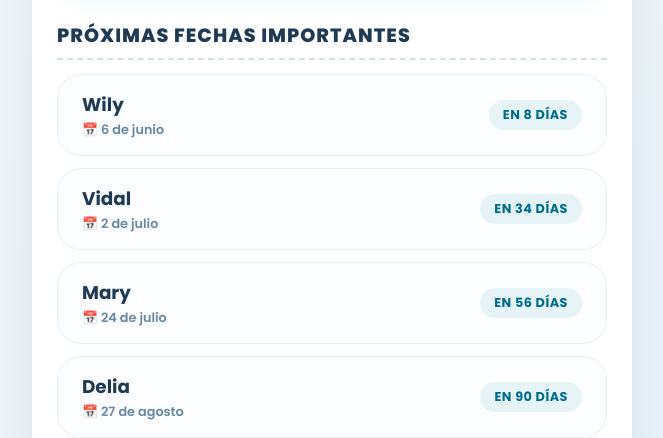
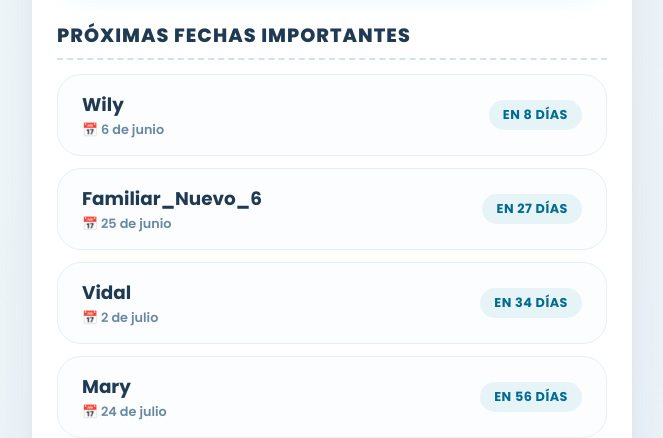
Before and after one commit to Menrup/cumplea-os-familia, a plain HTML site: page index.html in a window 1280 px wide. Shown: the part 382-820 px from the top of the page, without its empty margins (308-971 px from the left). Drawn offline with Linux system fonts and the light colour scheme.

Commit message:
Update index.html

```diff
--- a/index.html
+++ b/index.html
@@ -3,9 +3,8 @@
 <head>
     <meta charset="UTF-8">
     <meta name="viewport" content="width=device-width, initial-scale=1.0, user-scalable=yes">
-    <title>🎉 Cumpleaños Familia Mendoza Rupay 🎉</title>
+    <title>🎉 Cumpleaños Mágico Familiar 🎉</title>
 
-    <!-- Importación de la tipografía premium Poppins -->
     <link rel="preconnect" href="https://fonts.googleapis.com">
     <link rel="preconnect" href="https://fonts.gstatic.com" crossorigin>
     <link href="https://fonts.googleapis.com/css2?family=Poppins:wght@400;600;700;800;900&display=swap" rel="stylesheet">
@@ -50,7 +49,7 @@
             color: white;
         }
 
-        /* Título en Poppins: Recto, imponente y muy elegante */
+        /* Título en Poppins: Recto, imponente y elegante */
         .header h1 {
             font-size: 2.1rem;
             font-weight: 900;
@@ -236,7 +235,7 @@
             letter-spacing: 0.3px;
         }
 
-        /* Capa de partículas mágicas exclusivas */
+        /* Capa de partículas e imanes flotantes interactivos */
         .animation-layer {
             position: fixed;
             top: 0;
@@ -308,39 +307,106 @@
 
 <script>
     // =========================================================================
-    //  LISTA CON EFECTOS TEMÁTICOS PERSONALIZADOS Y EXCLUSIVOS POR INTEGRANTE
+    //  LISTA CON EFECTOS TEMÁTICOS PERSONALIZADOS Y EXCLUSIVOS (20 PERSONAS)
     // =========================================================================
     const birthdays = [
+        // --- Integrantes Actuales ---
         { nombre: "Jesús", mes: 5, dia: 11, año: 1985, efecto: "galaxia" },
         { nombre: "Wily", mes: 6, dia: 6, año: null, efecto: "carnaval" },
         { nombre: "Vidal", mes: 7, dia: 2, año: null, efecto: "criollo" },
         { nombre: "Mary", mes: 7, dia: 24, año: null, efecto: "bosque" },
-        { nombre: "Delia", mes: 8, dia: 27, año: null, efecto: "carnaval" },
+        { nombre: "Delia", mes: 8, dia: 27, año: null, efecto: "realeza" },
         { nombre: "Rebeca", mes: 8, dia: 28, año: null, efecto: "oceano" },
-        { nombre: "Moisés", mes: 8, dia: 30, año: null, efecto: "oceano" },
-        { nombre: "Gregoria", mes: 10, dia: 28, año: null, efecto: "criollo" },
-        { nombre: "Raquel", mes: 11, dia: 11, año: null, efecto: "galaxia" },
+        { nombre: "Moisés", mes: 8, dia: 30, año: null, efecto: "universo" },
+        { nombre: "Gregoria", mes: 10, dia: 28, año: null, efecto: "atardecer" },
+        { nombre: "Raquel", mes: 11, dia: 11, año: null, efecto: "aurora" },
         { nombre: "Ely", mes: 11, dia: 24, año: null, efecto: "primavera" },
-        { nombre: "Deisy", mes: 11, dia: 30, año: null, efecto: "bosque" },
-        { nombre: "Jean", mes: 05, dia: 28, año: null, efecto: "bosque" }
+        { nombre: "Deisy", mes: 11, dia: 30, año: null, efecto: "dulces" },
+
+        // --- Espacios listos para 9 nuevos integrantes (Hombres, Mujeres y Variados) ---
+        { nombre: "Familiar_Nuevo_1", mes: 1, dia: 15, año: null, efecto: "pica_pica" },
+        { nombre: "Familiar_Nuevo_2", mes: 2, dia: 20, año: null, efecto: "estrellas_cielo" },
+        { nombre: "Familiar_Nuevo_3", mes: 3, dia: 10, año: null, efecto: "nubes_color" },
+        { nombre: "Familiar_Nuevo_4", mes: 4, dia: 5, año: null, efecto: "diamantes" },
+        { nombre: "Familiar_Nuevo_5", mes: 5, dia: 18, año: null, efecto: "neon_retro" },
+        { nombre: "Familiar_Nuevo_6", mes: 6, dia: 25, año: null, efecto: "futbol" },
+        { nombre: "Familiar_Nuevo_7", mes: 9, dia: 12, año: null, efecto: "videojuegos" },
+        { nombre: "Familiar_Nuevo_8", mes: 12, dia: 8, año: null, efecto: "flores_cerezo" },
+        { nombre: "Familiar_Nuevo_9", mes: 12, dia: 25, año: null, efecto: "navideño" }
     ];
 
+    // =========================================================================
+    //  BANCO DE DATOS DE MENSAJES ALEATORIOS (Se elige uno al azar cada año)
+    // =========================================================================
+    const bancoMensajes = [
+        "Hoy la magia florece de forma exclusiva para ti.",
+        "¡Que este nuevo año de vida te traiga infinitas alegrías y salud!",
+        "Brindemos por los bellos momentos compartidos y los que están por venir.",
+        "La familia celebra tu vida hoy. ¡Disfruta al máximo tu día especial!",
+        "Que el universo conspire a tu favor y cumpla cada uno de tus sueños.",
+        "Un año más sabio, más fuerte y más querido por toda la familia. ¡Felicidades!",
+        "Tu sonrisa ilumina a nuestra familia. ¡Que pases un cumpleaños inolvidable!",
+        "Hoy el día es más brillante porque celebramos tu existencia. ¡Un fuerte abrazo!",
+        "Que la vida te regale tanto amor y felicidad como el que tú nos das a diario.",
+        "¡A celebrar a lo grande! Que nunca falte la salud, el amor y las risas en tu vida."
+    ];
+
+    // =========================================================================
+    //  PALETAS DE COLORES EXCLUSIVAS (20 EFECTOS PARA CONFETI)
+    // =========================================================================
     const ef_colors = {
-        oceano: ["#00d2ff", "#00a8cc", "#a2e8f5", "#ffffff", "#74b9ff"],
-        bosque: ["#55efc4", "#81ecec", "#ffeaa7", "#fab1a0", "#74b9ff"],
-        criollo: ["#ff7675", "#fdcb6e", "#e17055", "#d63031", "#e84393"],
         galaxia: ["#a29bfe", "#74b9ff", "#ffeaa7", "#fd79a8", "#ffffff"],
         carnaval: ["#fffa65", "#ffaf40", "#ff4d4d", "#ff4b4b", "#18dcff"],
-        primavera: ["#ff9ff3", "#feca57", "#ff6b6b", "#48dbfb", "#ffccd5"]
+        criollo: ["#ff7675", "#fdcb6e", "#e17055", "#d63031", "#e84393"],
+        bosque: ["#55efc4", "#81ecec", "#ffeaa7", "#fab1a0", "#74b9ff"],
+        oceano: ["#00d2ff", "#00a8cc", "#a2e8f5", "#ffffff", "#74b9ff"],
+        primavera: ["#ff9ff3", "#feca57", "#ff6b6b", "#48dbfb", "#ffccd5"],
+
+        pica_pica: ["#ff3e7f", "#33ffaa", "#ffaa33", "#33aaff", "#e91e63", "#9c27b0"],
+        estrellas_cielo: ["#fff9db", "#fff3bf", "#ffd43b", "#fab005", "#ffffff"],
+        nubes_color: ["#ffc0cb", "#e0b0ff", "#b0e0e6", "#fffdd0", "#e6e6fa"],
+        diamantes: ["#e3fafc", "#c5f6fa", "#99e9f2", "#66d9e8", "#ffffff"],
+        atardecer: ["#ff4545", "#ff7600", "#ffba00", "#9e0059", "#ff007f"],
+        aurora: ["#05f4b7", "#00e5ff", "#bd00ff", "#00ff87", "#38ef7d"],
+
+        dulces: ["#ffb7b2", "#ffdac1", "#e2f0cb", "#b5ead7", "#c7ceea"],
+        realeza: ["#d4af37", "#aa7c11", "#800020", "#daa520", "#f4e8c1"],
+        flores_cerezo: ["#ffb3ba", "#ffc6ff", "#ffffff", "#ff85a1", "#f7cad0"],
+
+        universo: ["#111111", "#0d1b2a", "#415a77", "#778da9", "#e0e1dd"],
+        neon_retro: ["#39ff14", "#ff007f", "#00ffff", "#ff00ff", "#ffff00"],
+        futbol: ["#2b8a3e", "#5c940d", "#a9e34b", "#ffffff", "#1098ad"],
+        videojuegos: ["#ff922b", "#51cf66", "#339af0", "#cc5de8", "#fcc419"],
+        navideño: ["#e63946", "#2a9d8f", "#e9c46a", "#1d3557", "#f1faee"]
     };
 
+    // =========================================================================
+    //  EMOJIS EXCLUSIVOS FLOTANTES (20 EFECTOS TEMÁTICOS)
+    // =========================================================================
     const ef_emojis = {
-        oceano: ["🫧", "🌊", "🐬", "🐚", "💎"],
-        bosque: ["🦋", "🍃", "🌸", "🦉", "🍄"],
-        criollo: ["🪅", "🎸", "🍬", "🍭", "🎶"],
         galaxia: ["✨", "⭐", "🌟", "🌌", "🌙"],
         carnaval: ["🎈", "🎭", "🎉", "🎊", "🥂"],
-        primavera: ["🌸", "🌹", "🌷", "💖", "🕊️"]
+        criollo: ["🪅", "🎸", "🍬", "🍭", "🎶"],
+        bosque: ["🦋", "🍃", "🌸", "🦉", "🍄"],
+        oceano: ["🫧", "🌊", "🐬", "🐚", "💎"],
+        primavera: ["🌸", "🌹", "🌷", "💖", "🕊️"],
+
+        pica_pica: ["🎊", "🎉", "🪅", "🥳", "✨"],
+        estrellas_cielo: ["⭐", "✨", "🌠", "☄️", "🌙"],
+        nubes_color: ["☁️", "🌤️", "🌈", "🦄", "🌸"],
+        diamantes: ["💎", "💍", "👑", "✨", "🔮"],
+        atardecer: ["🌅", "☀️", "😎", "🌴", "🍹"],
+        aurora: ["🌌", "✨", "🔮", "🧪", "🪐"],
+
+        dulces: ["🍦", "🍩", "🍪", "🎂", "🍫"],
+        realeza: ["👑", "🏰", "👠", "💄", "🥂"],
+        flores_cerezo: ["🌸", "💮", "🎀", "🕊️", "💕"],
+
+        universo: ["🚀", "🪐", "🛸", "👨‍🚀", "☄️"],
+        neon_retro: ["🕶️", "⚡", "👾", "📀", "🛹"],
+        futbol: ["⚽", "🏆", "🥇", "👟", "🏃‍♂️"],
+        videojuegos: ["🎮", "🕹️", "👾", "💥", "⚡"],
+        navideño: ["🎄", "🎅", "🎁", "❄️", "☃️"]
     };
 
     function isToday(mesReal, dia) {
@@ -388,7 +454,11 @@
                     edadHtml += `¡Brindemos por sus <strong>${edad} años</strong> de vida!<br>`;
                 }
             });
-            todayExtra.innerHTML = edadHtml + "🎈 Hoy la magia florece de forma exclusiva para ti. 🎈";
+
+            // Tómbola aleatoria de mensajes para el festejado
+            const mensajeAleatorio = bancoMensajes[Math.floor(Math.random() * bancoMensajes.length)];
+            todayExtra.innerHTML = edadHtml + `🎈 ${mensajeAleatorio} 🎈`;
+
             startMagicalCelebration(hoyCumples[0].efecto);
         } else {
             const proximos = [...birthdays].map(b => ({ ...b, days: daysUntil(b.mes, b.dia) })).sort((a,b)=>a.days-b.days);
@@ -506,12 +576,12 @@
     }
 
     document.getElementById("demoCelebrationBtn").addEventListener("click", () => {
-        const todosLosEfectos = ["oceano", "bosque", "criollo", "galaxia", "carnaval", "primavera"];
+        const todosLosEfectos = Object.keys(ef_colors);
         const efectoAleatorio = todosLosEfectos[Math.floor(Math.random() * todosLosEfectos.length)];
         startMagicalCelebration(efectoAleatorio);
 
         const toast = document.createElement("div");
-        toast.innerHTML = `🎭 Probando: <strong>Efecto ${efectoAleatorio.toUpperCase()}</strong> 💎`;
+        toast.innerHTML = `🎭 Probando: <strong>Tema ${efectoAleatorio.toUpperCase()}</strong> 🌟`;
         toast.style.position = "fixed";
         toast.style.bottom = "40px";
         toast.style.left = "50%";
```
